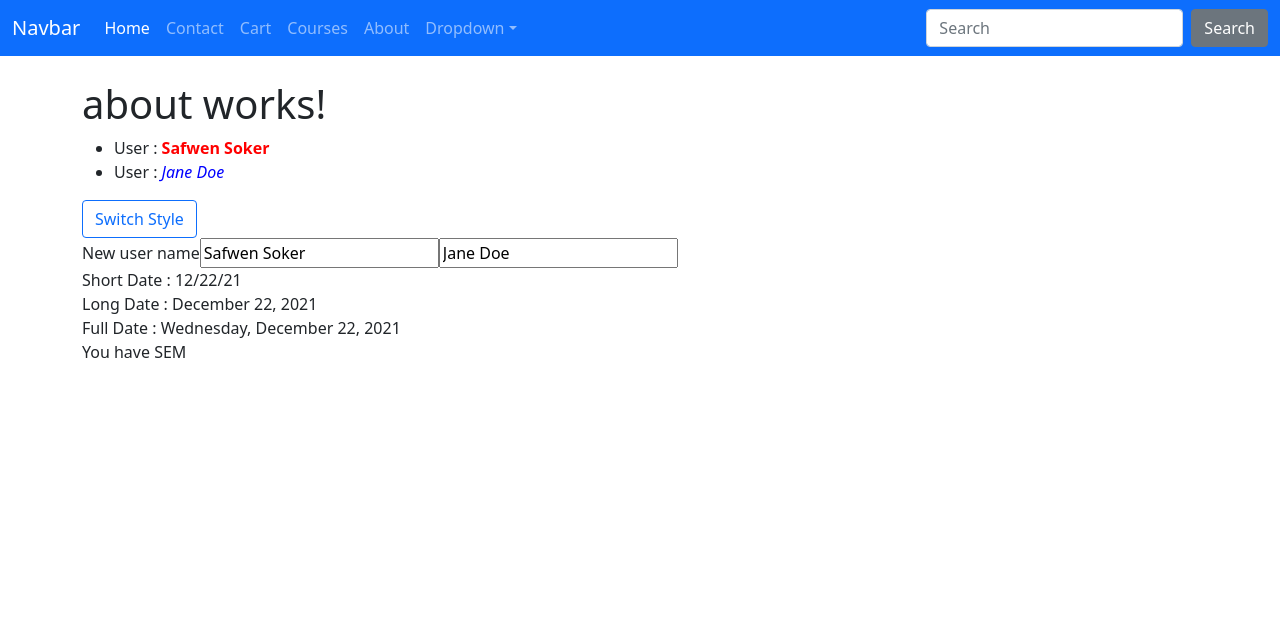
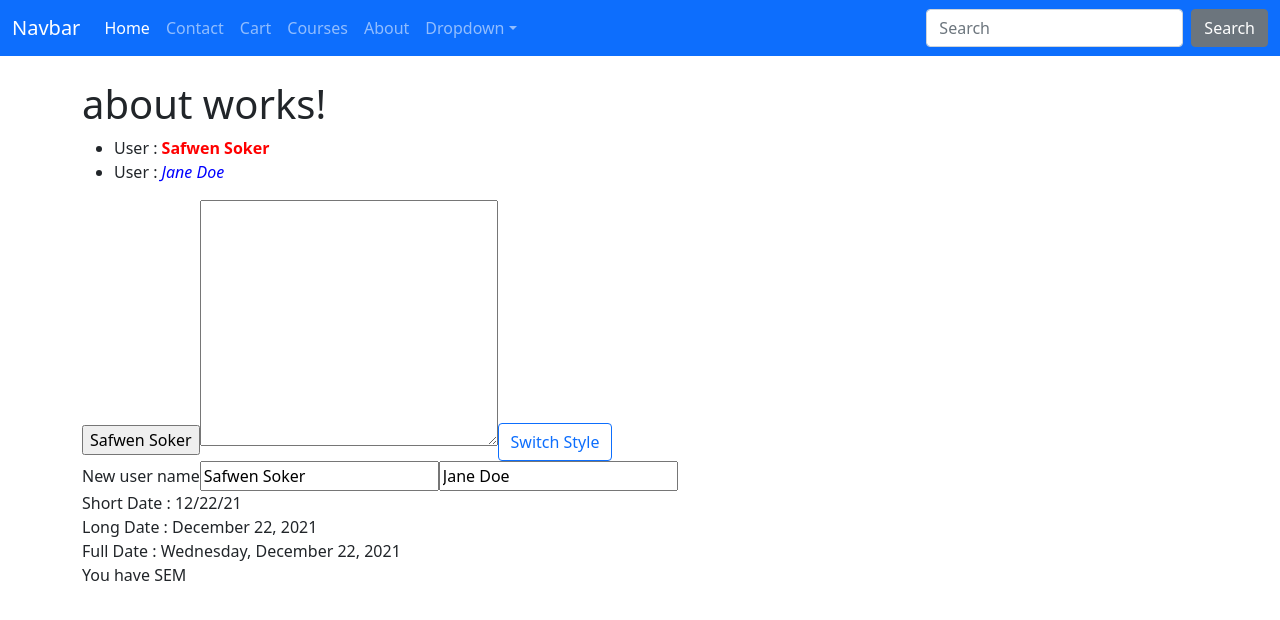
Before and after one commit to SafwenSoker/apple-shop, an Angular app: page /about in a window 1280 px wide. Shown: the top 620 px of the page. Built offline with nearby package versions, Linux system fonts and the light colour scheme.

Commit message:
update course details route with param, ngModel example

```diff
--- a/src/app/about/about.component.html
+++ b/src/app/about/about.component.html
@@ -7,7 +7,9 @@
         </span>
     </li>
 </ul>
-<button class="btn btn-outline-primary" *ngIf="showButton"  (click)="switchStyle()" >Switch Style</button>
+<input type="button" [(ngModel)]="users[0].name" (click)="changeText()">
+<textarea name="" id="" cols="30" rows="10"></textarea>
+<button class="btn btn-outline-primary" *ngIf="showButton" (click)="switchStyle()" >Switch Style</button>
 <div>
     <label for="">New user name</label>
     <input type="text" name="" [(ngModel)]="users[0].name"  id="">
--- a/src/app/about/about.component.ts
+++ b/src/app/about/about.component.ts
@@ -7,6 +7,9 @@ import { CommonModule } from '@angular/common';
 })
 export class AboutComponent implements OnInit {
 
+
+  public changeText(){
+  }
   public users = [
     {
       name: 'Safwen Soker',
--- a/src/app/courses/courses-routing.module.ts
+++ b/src/app/courses/courses-routing.module.ts
@@ -5,7 +5,8 @@ import { CourseDetailsComponent } from './course-details/course-details.componen
 
 const routes: Routes = [
   { path: '', component: CoursesComponent },
-  { path: 'course-details', component: CourseDetailsComponent }
+  { path: 'course-details', component: CourseDetailsComponent },
+  { path: ':id', component: CourseDetailsComponent}
 ];
 @NgModule({
   imports: [RouterModule.forChild(routes)],
--- a/src/app/courses/courses.component.html
+++ b/src/app/courses/courses.component.html
@@ -23,7 +23,7 @@
                 <p class="card-text">{{ course.description|slice:0:70 }} [...]</p>
                 <div class="d-flex justify-content-between align-items-center">
                   <div class="btn-group">
-                    <button routerLink="/courses/course-details" type="button" class="btn btn-sm btn-outline-secondary">
+                    <button routerLink="/courses/{{course.id}}" type="button" class="btn btn-sm btn-outline-secondary">
                         <i class="bi bi-zoom-in"></i>
                     </button>
                     <button type="button" class="btn btn-sm btn-outline-secondary"><i
```
Also changed, not shown: 1 other file (tests, documents, lock files or other folders).
